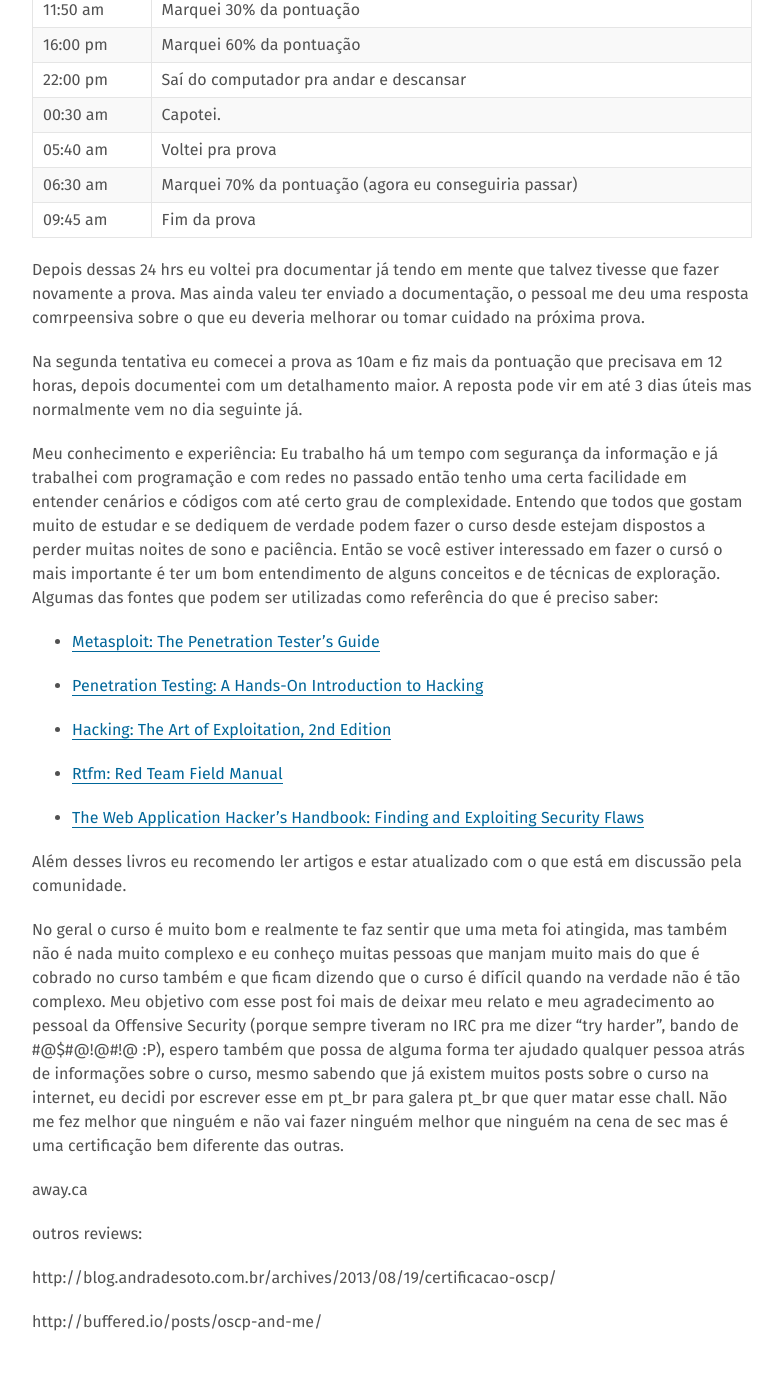
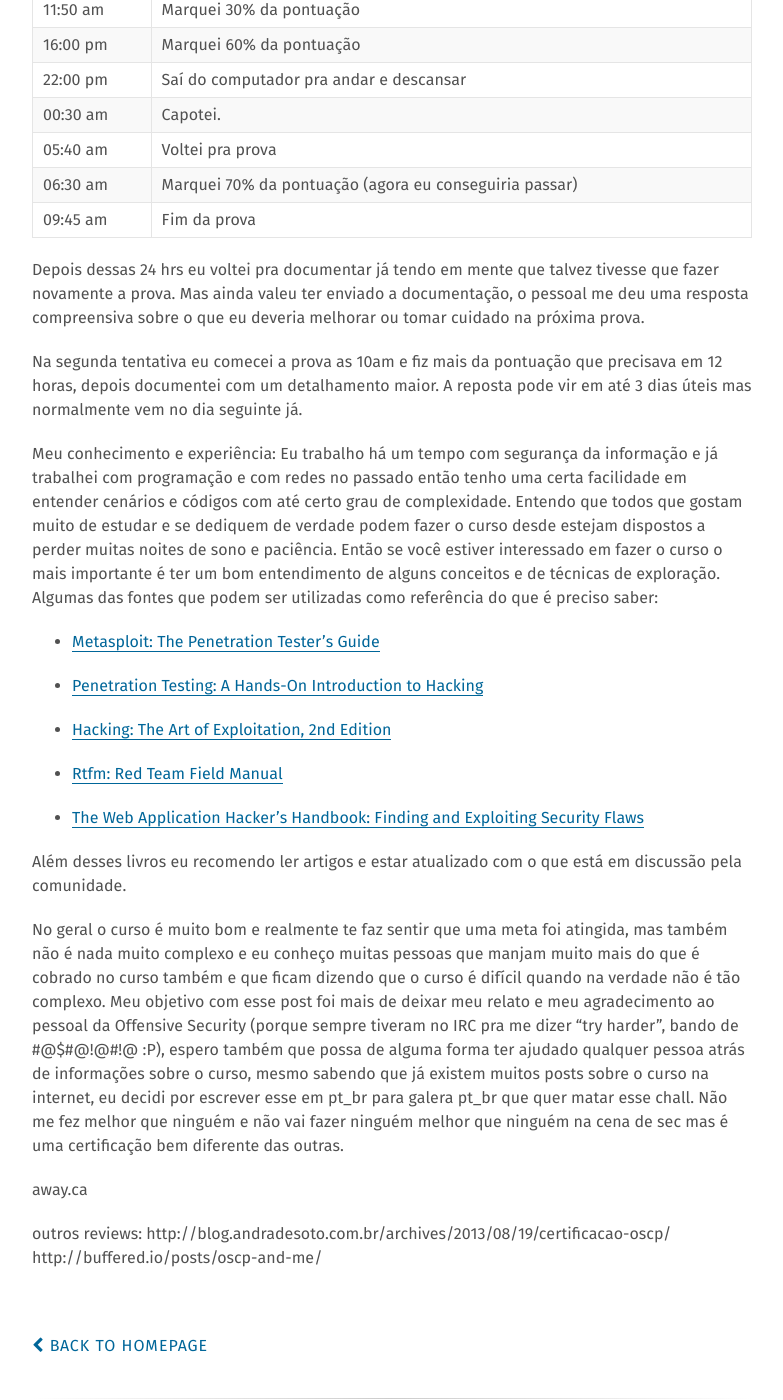
Before and after one commit to rtfm-ctf/rtfm-ctf.github.io, a Jekyll site: the page built from _posts/2017-04-15-PWN-PATH-TO-OSCP.MD, in a window 1280 px wide and 1400 px high, scrolled down 2158 px. Shown: the whole window, without its empty margins (248-1031 px from the left). Built offline with Jekyll 4.4.1, drawn with Linux system fonts in a browser that asks for light colours; some of the changed text lies outside the part shown.

Commit message:
Update 2017-04-15-PWN-PATH-TO-OSCP.MD

```diff
--- a/_posts/2017-04-15-PWN-PATH-TO-OSCP.MD
+++ b/_posts/2017-04-15-PWN-PATH-TO-OSCP.MD
@@ -43,13 +43,13 @@ Cronograma básico do que rolou:
 | 06:30 am | Marquei 70% da pontuação (agora eu conseguiria passar) |
 | 09:45 am | Fim da prova |
 
-Depois dessas 24 hrs eu voltei pra documentar já tendo em mente que talvez tivesse que fazer novamente a prova. Mas ainda valeu ter enviado a documentação, o pessoal me deu uma resposta comrpeensiva sobre o que eu deveria melhorar ou tomar cuidado na próxima prova.
+Depois dessas 24 hrs eu voltei pra documentar já tendo em mente que talvez tivesse que fazer novamente a prova. Mas ainda valeu ter enviado a documentação, o pessoal me deu uma resposta compreensiva sobre o que eu deveria melhorar ou tomar cuidado na próxima prova.
 
 Na segunda tentativa eu comecei a prova as 10am e fiz mais da pontuação que precisava em 12 horas, depois documentei com um detalhamento maior.
 A reposta pode vir em até 3 dias úteis mas normalmente vem no dia seguinte já.
 
 Meu conhecimento e experiência:
-Eu trabalho há um tempo com segurança da informação e já trabalhei com programação e com redes no passado então tenho uma certa facilidade em entender cenários e códigos com até certo grau de complexidade. Entendo que todos que gostam muito de estudar e se dediquem de verdade podem fazer o curso desde estejam dispostos a perder muitas noites de sono e paciência. Então se você estiver interessado em fazer o cursó o mais importante é ter um bom entendimento de alguns conceitos e de técnicas de exploração. Algumas das fontes que podem ser utilizadas como referência do que é preciso saber:
+Eu trabalho há um tempo com segurança da informação e já trabalhei com programação e com redes no passado então tenho uma certa facilidade em entender cenários e códigos com até certo grau de complexidade. Entendo que todos que gostam muito de estudar e se dediquem de verdade podem fazer o curso desde estejam dispostos a perder muitas noites de sono e paciência. Então se você estiver interessado em fazer o curso o mais importante é ter um bom entendimento de alguns conceitos e de técnicas de exploração. Algumas das fontes que podem ser utilizadas como referência do que é preciso saber:
 
 * [Metasploit: The Penetration Tester's Guide]
 
@@ -68,9 +68,7 @@ No geral o curso é muito bom e realmente te faz sentir que uma meta foi atingid
 away.ca
 
 outros reviews:
-
 http://blog.andradesoto.com.br/archives/2013/08/19/certificacao-oscp/
-
 http://buffered.io/posts/oscp-and-me/
 
 
```
Also changed, not shown: other parts of _posts/2017-04-15-PWN-PATH-TO-OSCP.MD (+1 -1 lines).
